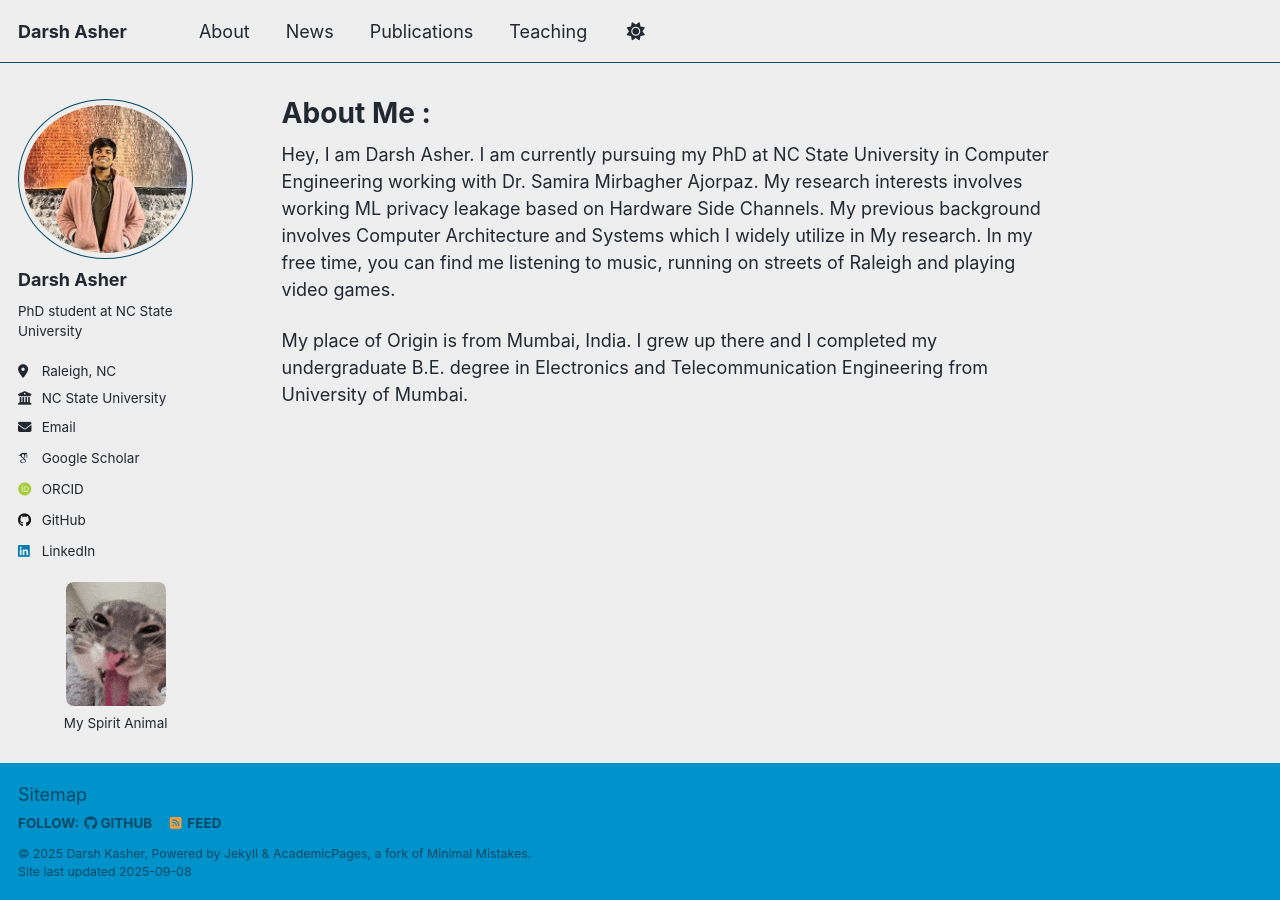
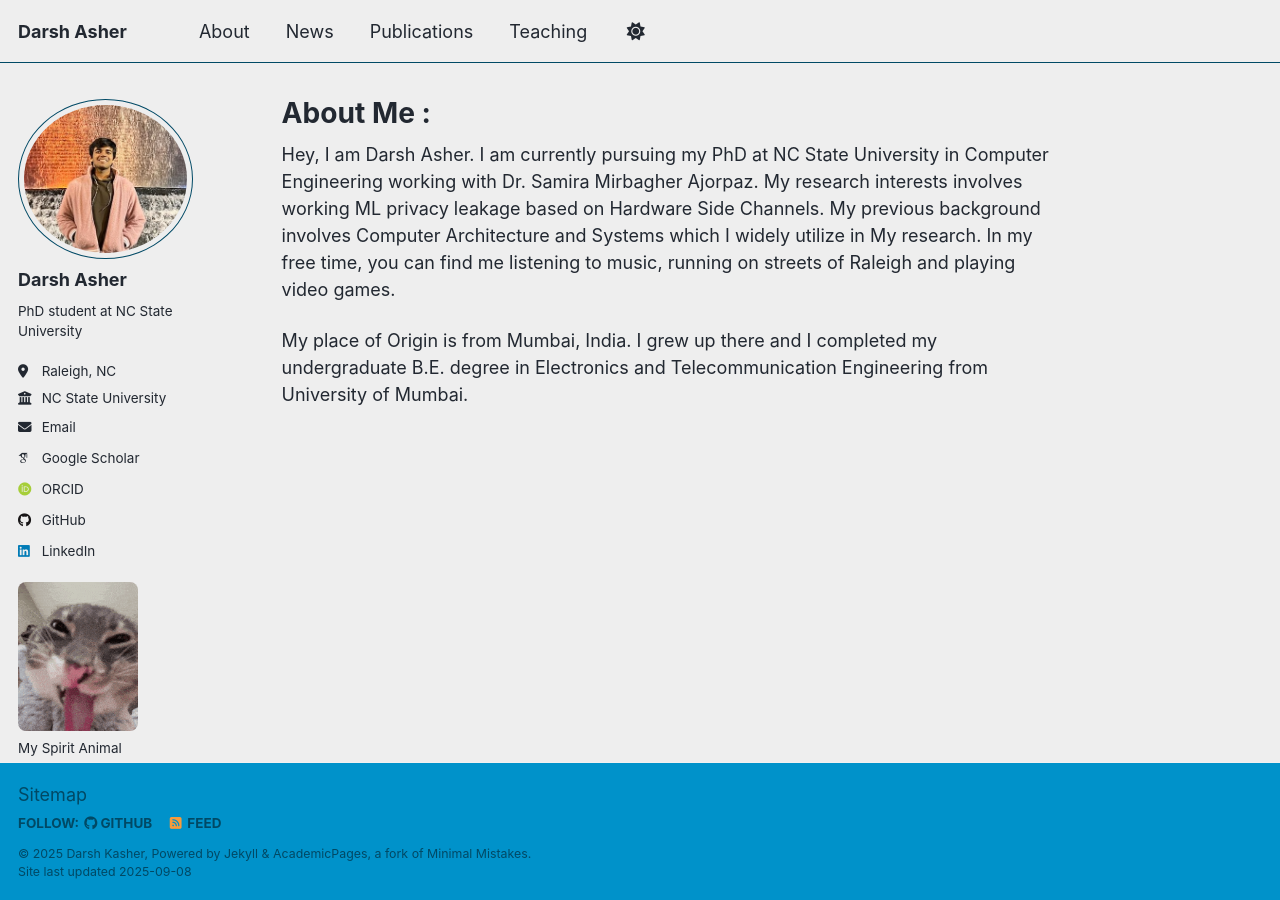
Before and after one commit to darsh612/darsh612.github.io, a Jekyll site: the page built from _pages/about.md, in a window 1280 px wide. Built offline with Jekyll 4.4.1, drawn with Linux system fonts in a browser that asks for light colours; some web fonts are replaced; a script that is not in the unit is left out.

Commit message:
rigby-cat size corrected try5

```diff
--- a/_includes/author-profile.html
+++ b/_includes/author-profile.html
@@ -169,11 +169,11 @@
       <!-- Spirit Animal Image -->
       <!-- Spirit Animal Image -->
       {% if author.spirit_animal_image %}
-        <div class="author__spirit-animal" style="text-align: center; margin: 1em 0;">
+        <div class="author__spirit-animal" style="margin-top: 1em;">
           {% if author.spirit_animal_image contains "://" %}
-            <img src="{{ author.spirit_animal_image }}" alt="{{ author.spirit_animal_text | default: 'Spirit Animal' }}" style="width: 100px; border-radius: 8px;" />
+            <img src="{{ author.spirit_animal_image }}" alt="{{ author.spirit_animal_text | default: 'Spirit Animal' }}" style="width: 120px; border-radius: 8px;" />
           {% else %}
-            <img src="{{ author.spirit_animal_image | prepend: "/images/" | prepend: base_path }}" alt="{{ author.spirit_animal_text | default: 'Spirit Animal' }}" style="width: 100px; border-radius: 8px;" />
+            <img src="{{ author.spirit_animal_image | prepend: '/images/' | prepend: base_path }}" alt="{{ author.spirit_animal_text | default: 'Spirit Animal' }}" style="width: 120px; border-radius: 8px;" />
           {% endif %}
           {% if author.spirit_animal_text %}
             <p class="author__bio" style="margin-top: 0.5em;">{{ author.spirit_animal_text }}</p>
```
